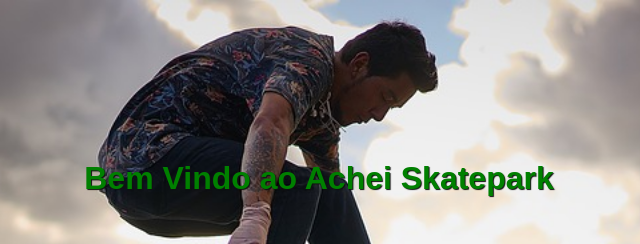
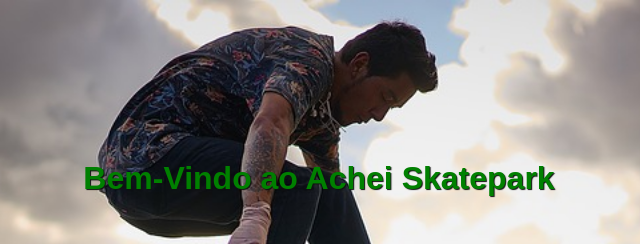
Before and after one commit to matheusmariano/site-skate-danilo, a plain HTML site: page index.html in a window 1280 px wide. Shown: the top 244 px of the page, 321-961 px from the left. Drawn offline with Linux system fonts and the light colour scheme.

Commit message:
Fix typo

```diff
--- a/index.html
+++ b/index.html
@@ -25,7 +25,7 @@
     <div id="principal">
       <div class="efeito">
         <div class="container">
-          <h1>Bem Vindo ao Achei Skatepark</h1>
+          <h1>Bem-Vindo ao Achei Skatepark</h1>
 
           <form action="cadastro" method="POST">
             <div>
```
